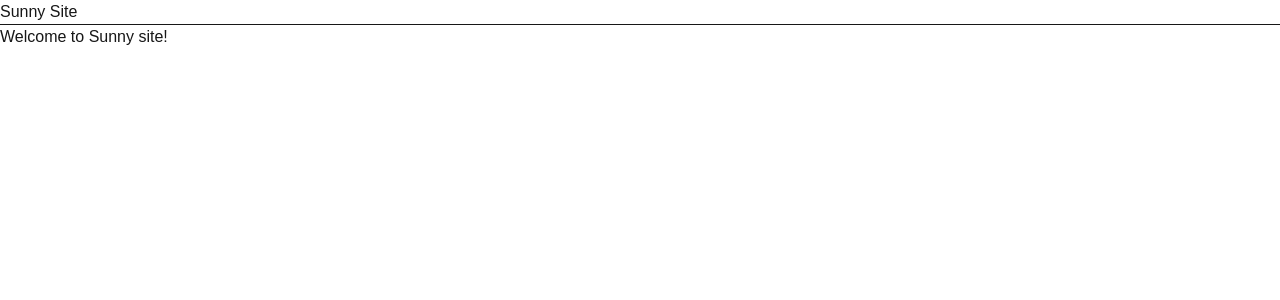
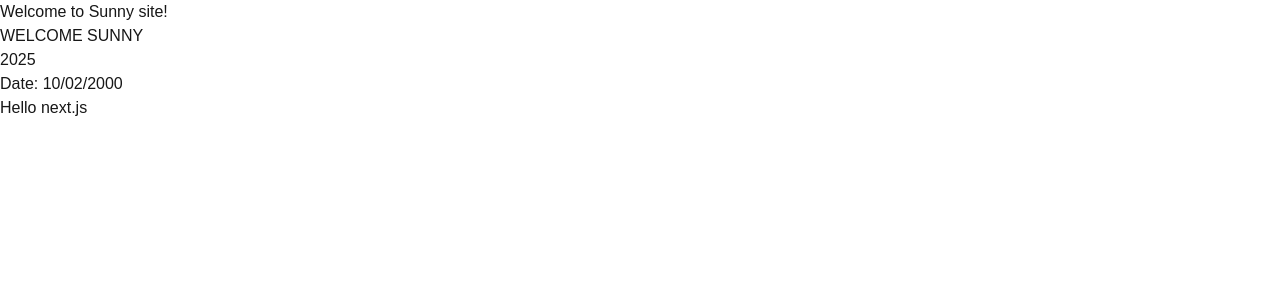
Before and after one commit to sunnydisplay/next-js-cosci-shop, a Next.js app: page / in a window 1280 px wide. Shown: the top 300 px of the page. Built offline with nearby package versions, Linux system fonts and the light colour scheme.

Commit message:
learn conditional rendering

```diff
--- a/src/app/page.tsx
+++ b/src/app/page.tsx
@@ -1,11 +1,22 @@
 import AppWelcome from "./component/App Welcome";
 
 export default function Home() {
+  const title = 'Welcome sunny';
+  const currentYear = <p>2025</p>
+  const isShow = true;
+
   return (
     <div>
-      <h1>Sunny Site</h1>
-      <hr />
+      {/* <h1>Sunny Site</h1> */}
       <AppWelcome />
+      <p>{title.toUpperCase()}</p>
+      {currentYear}
+      {
+        isShow && <p>Date: 10/02/2000</p>
+      }
+      {
+        isShow ? <p>Hello next.js</p> : <p>Hello Javascript</p>
+      }
     </div>
   );
 }
```
